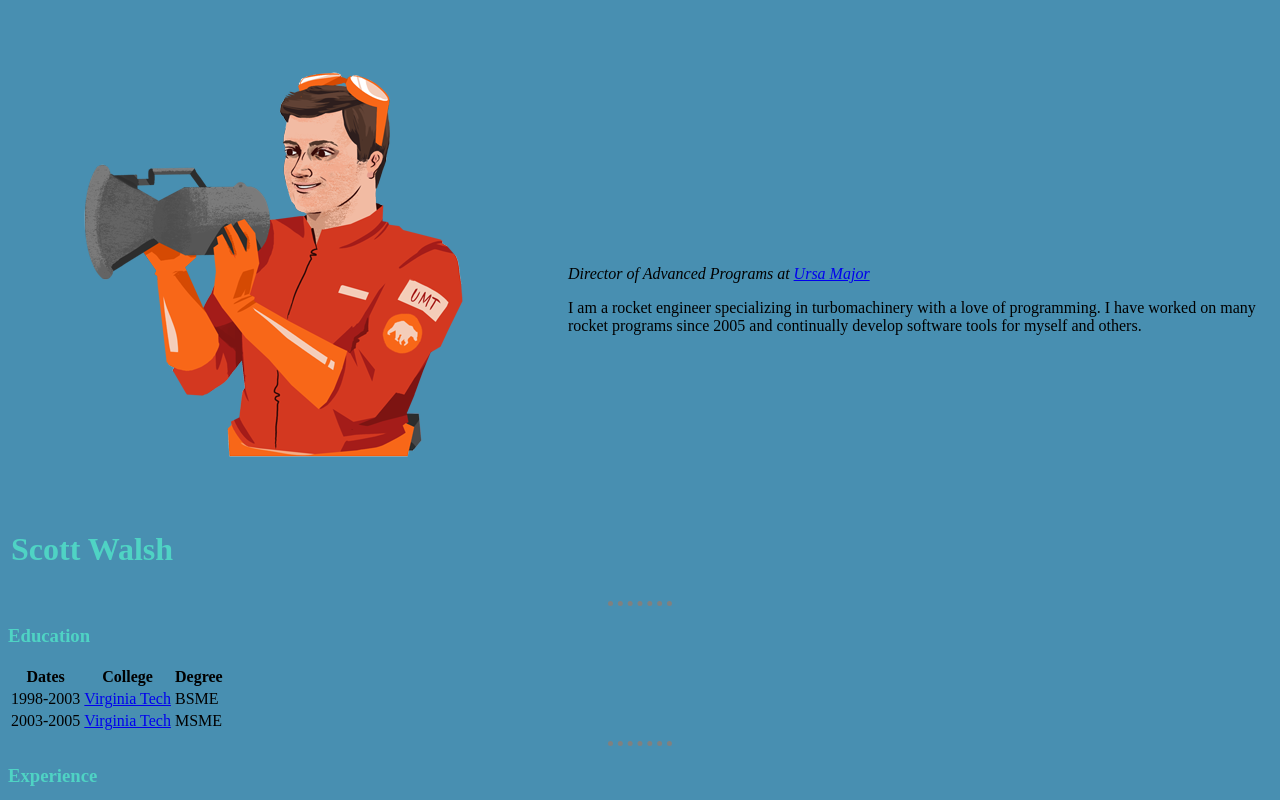
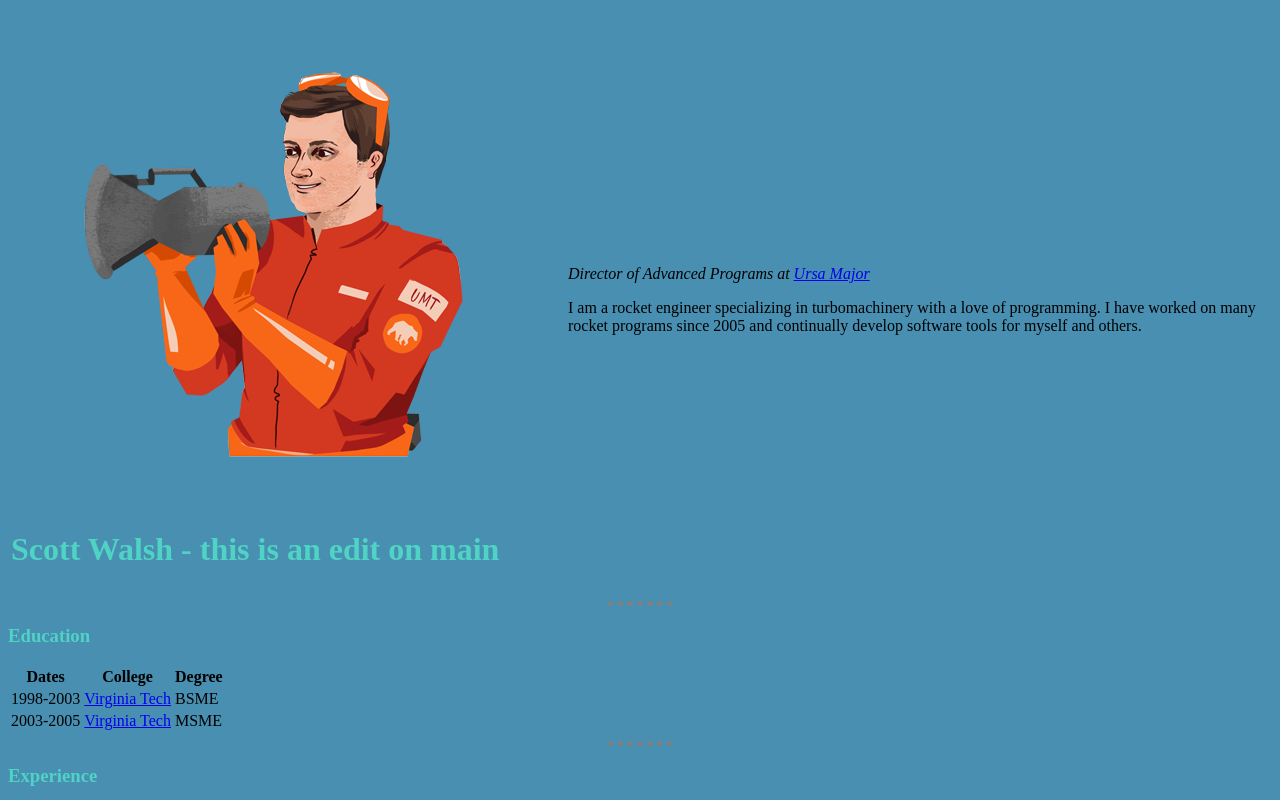
Before and after one commit to wiwalsh/cv, a plain HTML site: page index.html in a window 1280 px wide. Shown: the top 800 px of the page. Drawn offline with Linux system fonts and the light colour scheme.

Commit message:
edit on main for test.

```diff
--- a/index.html
+++ b/index.html
@@ -17,7 +17,7 @@
       <tr>
         <td>
           <img src="Scott Walsh.png" alt="Scott Walsh" />
-          <h1>Scott Walsh</h1>
+          <h1>Scott Walsh - this is an edit on main</h1>
         </td>
         <td><p>
             <em
```
